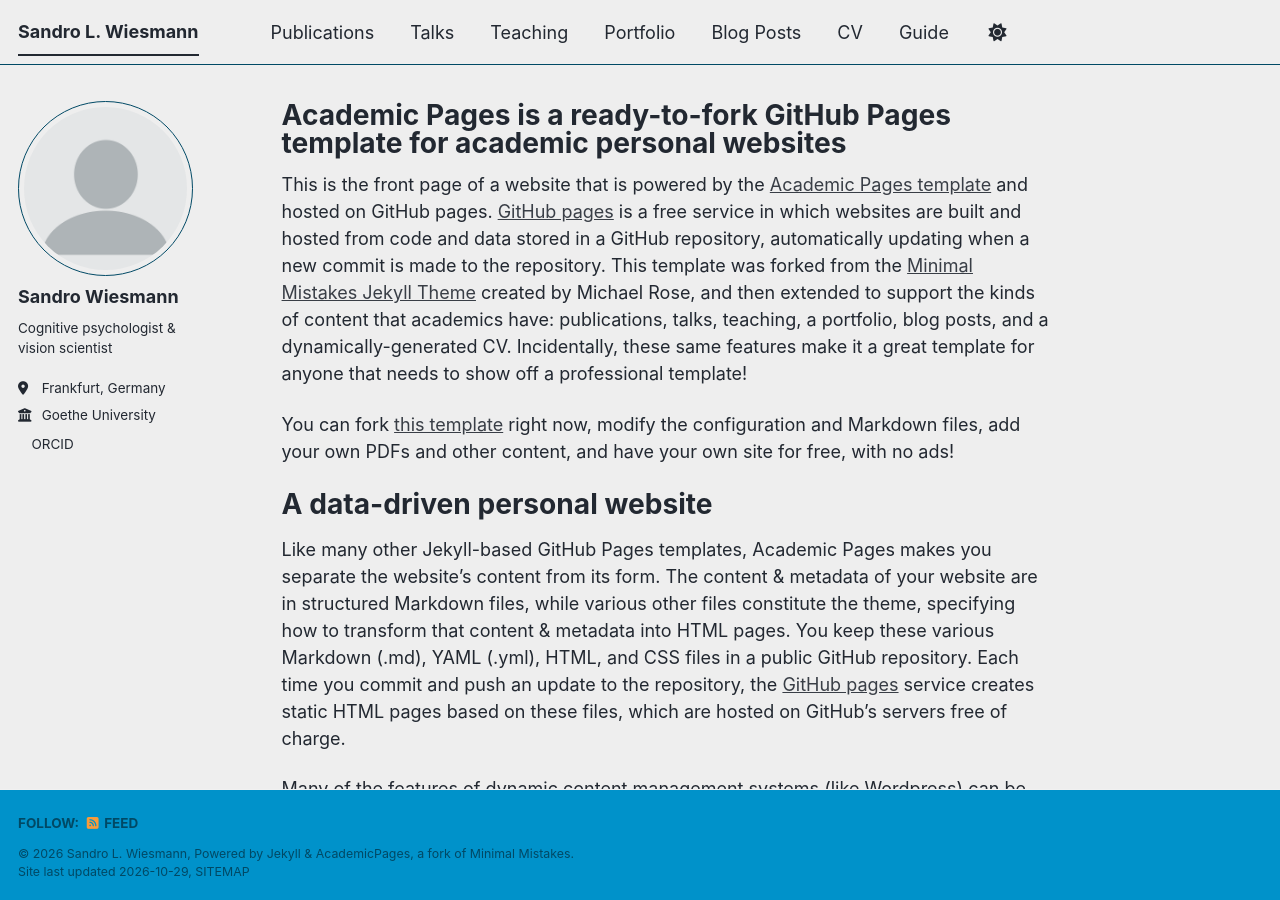
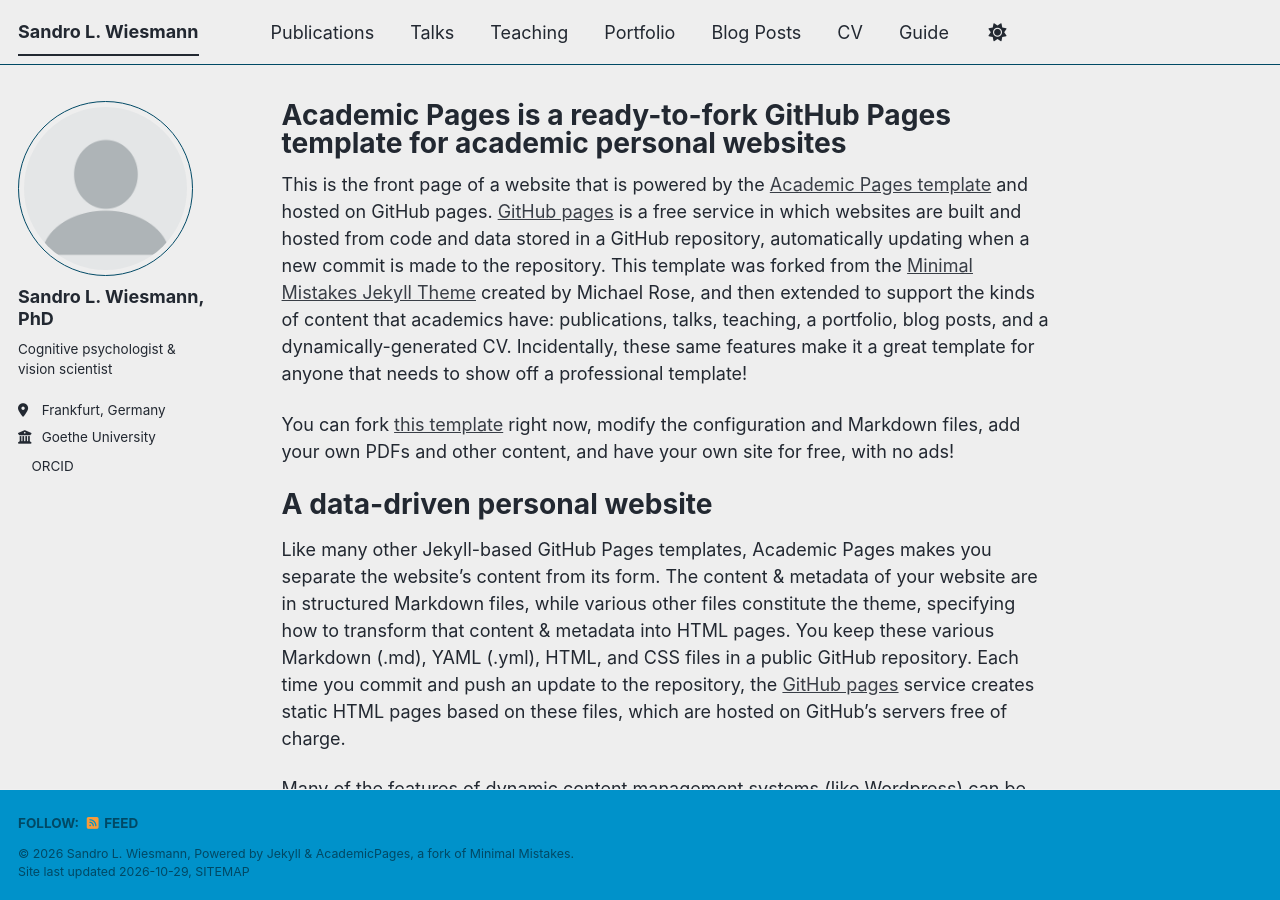
Before and after one commit to sandrowiesmann/sandrowiesmann.github.io, a Jekyll site: the page built from _pages/about.md, in a window 1280 px wide and 900 px high. Built offline with Jekyll 4.4.1, drawn with Linux system fonts in a browser that asks for light colours; a script bundle is joined from its source files by our own code; a style sheet for code colours, icons or effects is not loaded.

Commit message:
Update author name to include title

```diff
--- a/_config.yml
+++ b/_config.yml
@@ -24,7 +24,7 @@ repository               : "sandrowiesmann/sandrowiesmann.github.io"
 author:
   # Biographic information
   avatar           : "profile.png"
-  name             : "Sandro Wiesmann"
+  name             : "Sandro L. Wiesmann, PhD"
   pronouns         : # example: "she/her"
   bio              : "Cognitive psychologist & vision scientist"
   location         : "Frankfurt, Germany"
```
